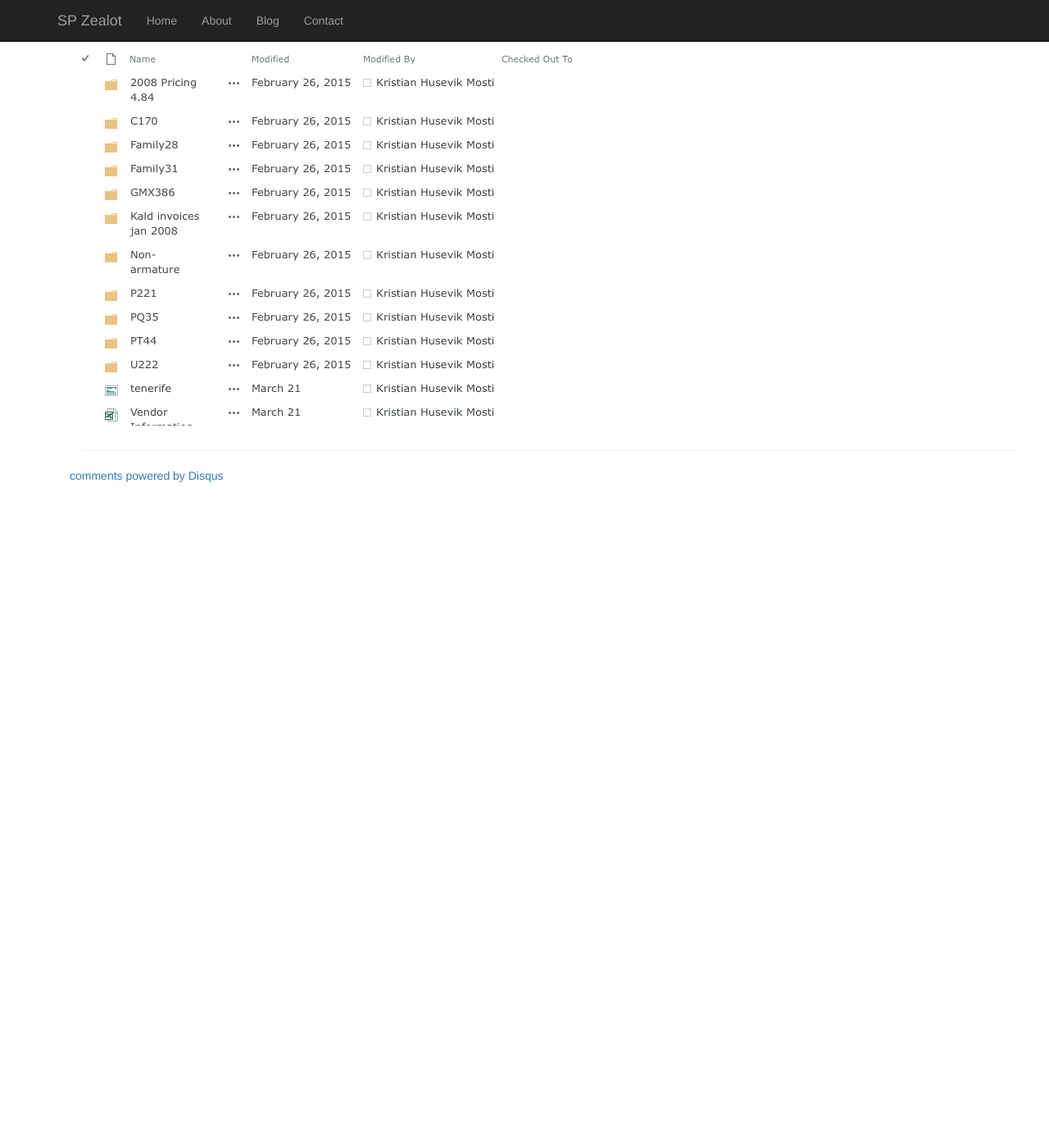
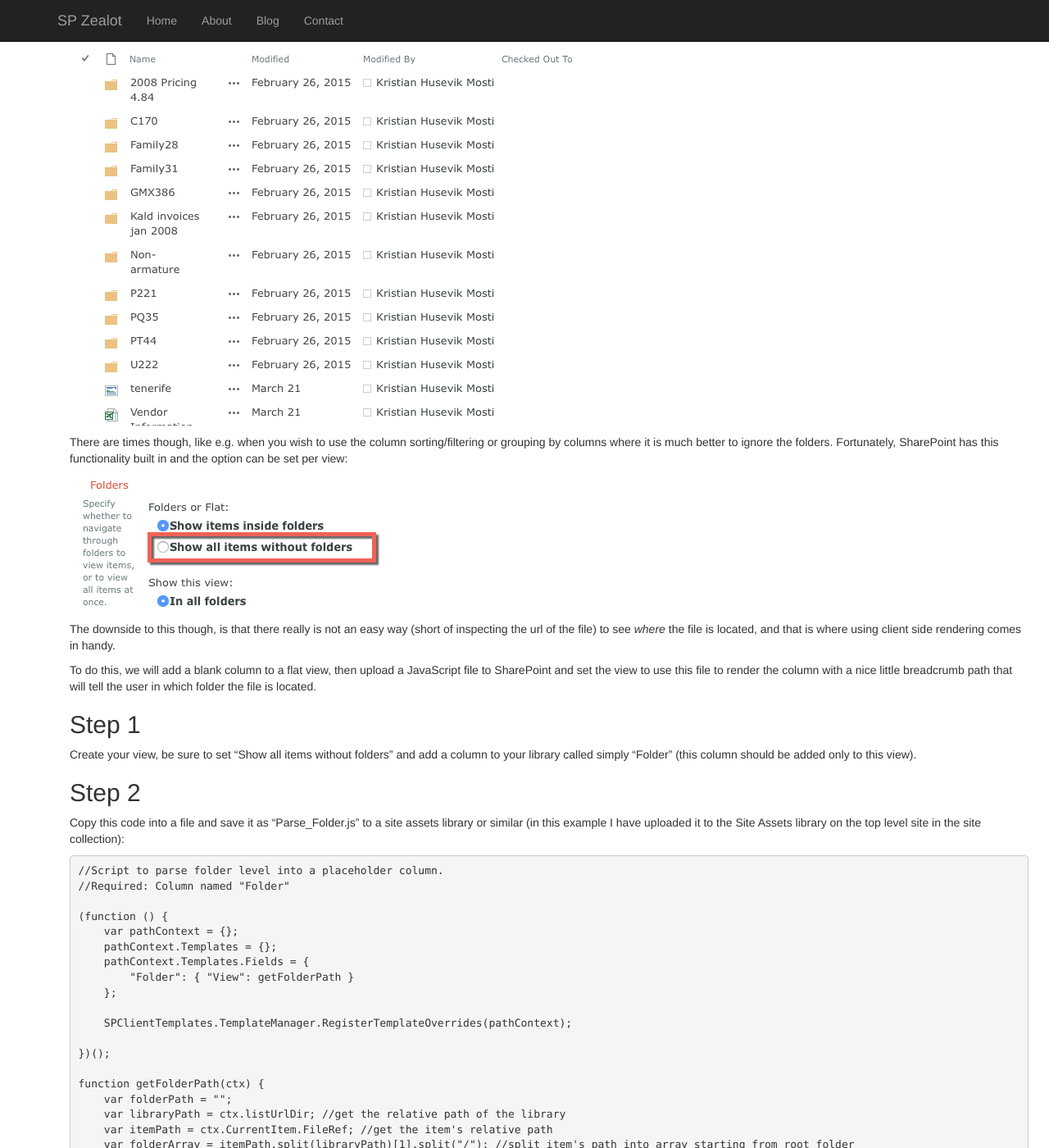
Before and after one commit to kmosti/kmosti.github.io, a Jekyll site: the page built from _posts/2016-07-26-JS-Link-breadcrumb-path.md, in a window 1280 px wide and 1400 px high, scrolled down 311 px. Shown: the whole window at 82% size. Built offline with Jekyll 4.4.1, drawn with Linux system fonts in a browser that asks for light colours; comment, search, counter and statistics services are not loaded; before the commit the page ends 941 px from its top, so only the background shows below that; some of the changed text lies outside the part shown.

Commit message:
3. post edits

```diff
--- a/_posts/2016-07-26-JS-Link-breadcrumb-path.md
+++ b/_posts/2016-07-26-JS-Link-breadcrumb-path.md
@@ -8,7 +8,76 @@
 
 SharePoint views by default will display folders in regular folder structure, like this:
 
-<!--
-<img src="/images/JS-link-folderpath/xxxx.png" class="img-responsive" alt="xxxx">
--->
 <img src="/images/JS-link-folderpath/1-default-view.png" class="img-responsive" alt="Default view">
+
+There are times though, like e.g. when you wish to use the column sorting/filtering or grouping by columns where it is much better to ignore the folders. Fortunately, SharePoint has this functionality built in and the option can be set per view:
+
+<img src="/images/JS-link-folderpath/2-edit-view.png" class="img-responsive" alt="Edit view">
+
+The downside to this though, is that there really is not an easy way (short of inspecting the url of the file) to see *where* the file is located, and that is where using client side rendering comes in handy.
+
+To do this, we will add a blank column to a flat view, then upload a JavaScript file to SharePoint and set the view to use this file to render the column with a nice little breadcrumb path that will tell the user in which folder the file is located.
+
+## Step 1
+
+Create your view, be sure to set "Show all items without folders" and add a column to your library called simply "Folder" (this column should be added only to this view).
+
+## Step 2
+
+Copy this code into a file and save it as "Parse_Folder.js" to a site assets library or similar (in this example I have uploaded it to the Site Assets library on the top level site in the site collection):
+
+	//Script to parse folder level into a placeholder column.
+	//Required: Column named "Folder"
+
+	(function () {
+	    var pathContext = {};
+	    pathContext.Templates = {};
+	    pathContext.Templates.Fields = {
+	        "Folder": { "View": getFolderPath }
+	    };
+
+	    SPClientTemplates.TemplateManager.RegisterTemplateOverrides(pathContext);
+
+	})();
+
+	function getFolderPath(ctx) {
+	    var folderPath = "";
+	    var libraryPath = ctx.listUrlDir; //get the relative path of the library
+	    var itemPath = ctx.CurrentItem.FileRef; //get the item's relative path
+	    var folderArray = itemPath.split(libraryPath)[1].split("/"); //split item's path into array starting from root folder
+	    var folderArraySlice = folderArray.slice(0, folderArray.length-1); //slice array to only folders, ignore sites and filename
+	    var len = folderArraySlice.length;
+	    for (var i=0;i<folderArraySlice.length;i++)
+	        {
+	            if (i == len-1) { //the last folder in the array
+	                folderPath += folderArraySlice[i];
+	        }
+	        else {
+	            folderPath += folderArraySlice[i];
+	            folderPath += "/"; //add separator when there are more folders
+	        }
+	    }
+	    return folderPath
+	}
+
+## Step 3
+
+Open your view, then select "Edit page" and select "Edit Web Part" in the web part's context menu:
+
+<img src="/images/JS-link-folderpath/3-edit-webpart.png" class="img-responsive" alt="Web part context menu">
+
+Next, in the tool pane under "Miscellaneous", paste the link to the JS file, which should start with a SharePoint variable ~sitecollection, like this:
+
+~sitecollections/siteassets/Parse_Folder.js
+
+<img src="/images/JS-link-folderpath/4-edit-webpart.png.png" class="img-responsive" alt="Tool Pane configuration">
+
+Click OK and save/publish your page
+
+## Result
+
+You might need a refresh of the page, but it should now look pretty much like this:
+
+<img src="/images/JS-link-folderpath/5-result.png" class="img-responsive" alt="Result">
+
+I hope this is helpful to someone, and if you have any questions just leave me a comment below.
```
Also changed, not shown: images/JS-link-folderpath/2-edit-view.png (added), images/JS-link-folderpath/3-edit-webpart.png (added), images/JS-link-folderpath/4-edit-webpart.png (added), images/JS-link-folderpath/5-result.png (added).
